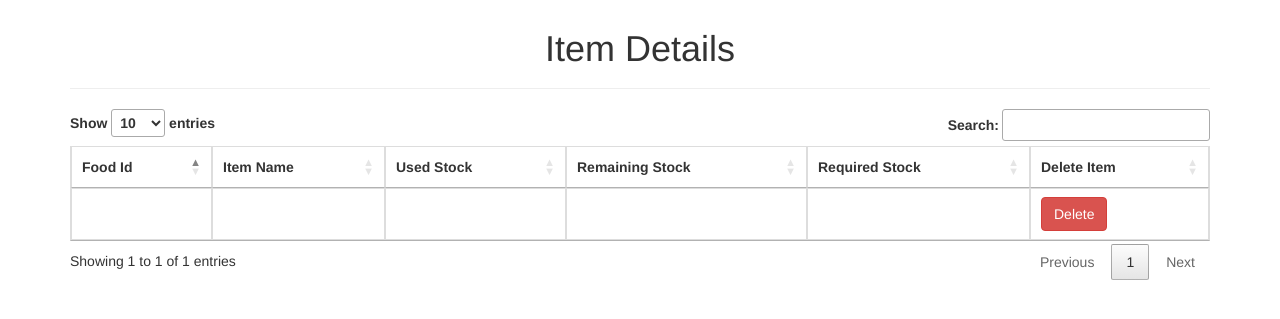
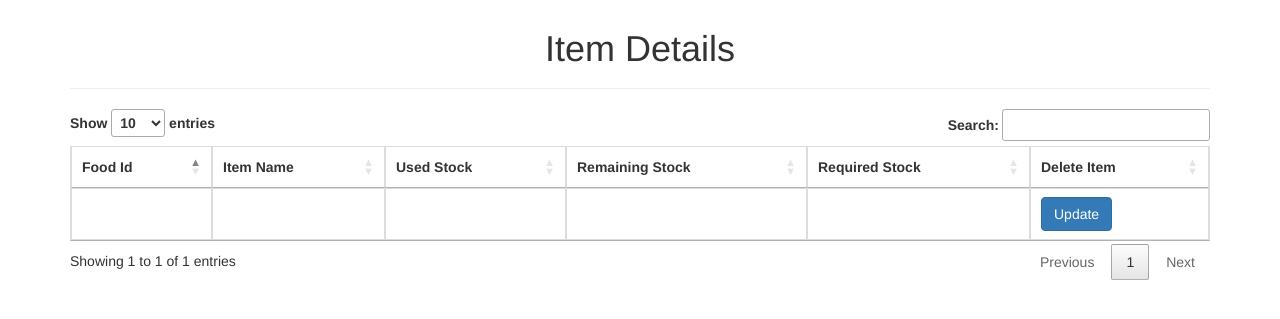
Before and after one commit to adi34gitrepos/dbs-project, a PHP site: page /viewitem.php in a window 1280 px wide. Shown: the part 51-370 px from the top of the page. Run offline with PHP 8.4, Linux system fonts and the light colour scheme; tables that the repository leaves empty or names only in its code hold one stand-in row (values such as "Sample post"); data that the repository does not hold is empty; some libraries are stand-ins or nearby versions.

Commit message:
Update viewitem.php

```diff
--- a/viewitem.php
+++ b/viewitem.php
@@ -58,7 +58,7 @@
                             <td><?php echo $row['Used_stock']; ?></td>
                             <td><?php echo $row['Remaining_stock']; ?></td>
                             <td><?php echo $row['Required_stock']; ?></td>
-                            <td><a class="btn btn-danger" onclick="return confirm('Are u sure?')" href="deleteitem.php?Item_id=<?php echo $row['Item_id']; ?>">Delete</a></td>
+                            <td><a class="btn btn-primary" href="updateitem.php?Item_id=<?php echo $row['Item_id']; ?>">Update</a></td>
                         </tr>
 
                     </tbody>
```
